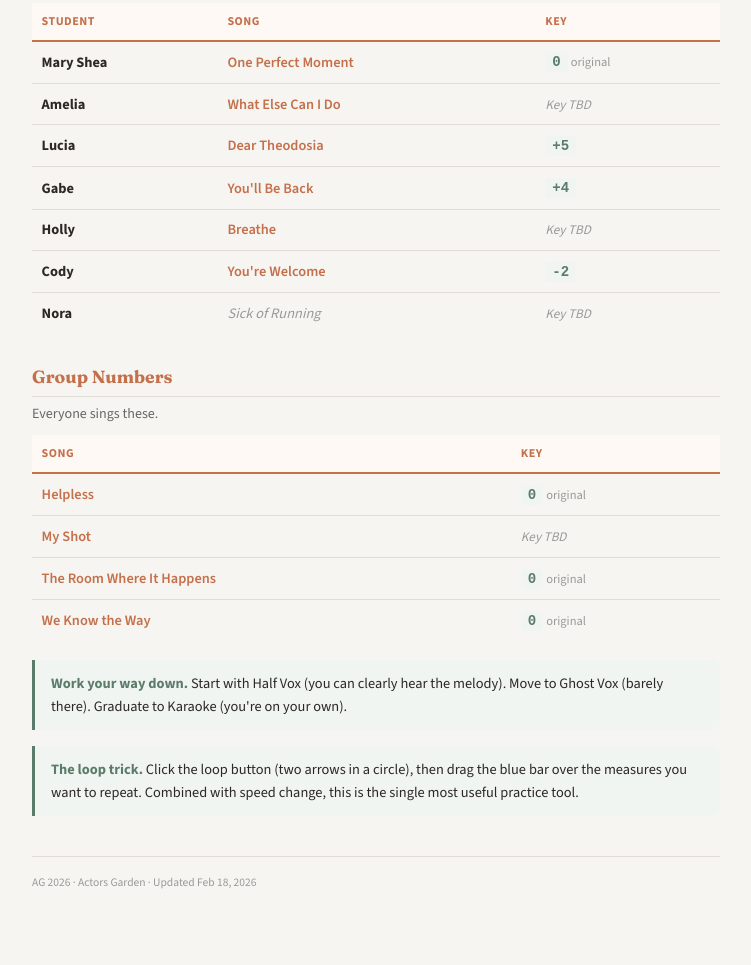
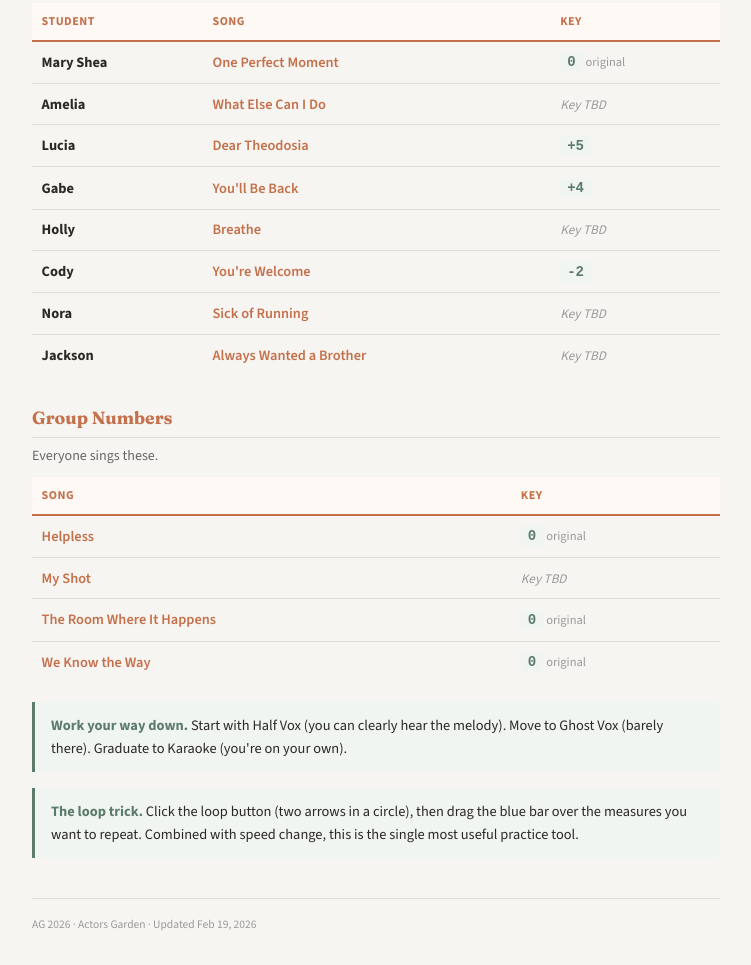
Before and after one commit to salttymalty/ag-practice-links, a plain HTML site: page index.html in a window 1280 px wide. Shown: the part 457-1422 px from the top of the page, without its empty margins (264-1015 px from the left). Before the commit the page ends 1381 px from the top, so only its background shows below. Drawn offline with nearby package versions, Linux system fonts and the light colour scheme.

Commit message:
Update practice links: add Always Wanted a Brother, share Sick of Running, update Dear Theodosia slices
Co-Authored-By: Claude Opus 4.6 <noreply@anthropic.com>

```diff
--- a/index.html
+++ b/index.html
@@ -346,7 +346,7 @@
           </tr>
           <tr>
             <td class="student-name">Lucia</td>
-            <td><a href="https://www.soundslice.com/slices/Mb2sc/" target="_blank" rel="noopener">Dear Theodosia</a></td>
+            <td><a href="https://www.soundslice.com/slices/wHTsc/" target="_blank" rel="noopener">Dear Theodosia</a></td>
             <td><code>+5</code></td>
           </tr>
           <tr>
@@ -366,7 +366,12 @@
           </tr>
           <tr>
             <td class="student-name">Nora</td>
-            <td><span class="not-shared">Sick of Running</span></td>
+            <td><a href="https://www.soundslice.com/slices/Hntbc/" target="_blank" rel="noopener">Sick of Running</a></td>
+            <td><span class="status-note">Key TBD</span></td>
+          </tr>
+          <tr>
+            <td class="student-name">Jackson</td>
+            <td><a href="https://www.soundslice.com/slices/HTTsc/" target="_blank" rel="noopener">Always Wanted a Brother</a></td>
             <td><span class="status-note">Key TBD</span></td>
           </tr>
         </tbody>
@@ -418,7 +423,7 @@
           </tr>
           <tr>
             <td class="student-name">Josie</td>
-            <td><a href="https://www.soundslice.com/slices/Mb2sc/" target="_blank" rel="noopener">Dear Theodosia</a></td>
+            <td><a href="https://www.soundslice.com/slices/YHTsc/" target="_blank" rel="noopener">Dear Theodosia</a></td>
             <td><code>+4</code></td>
           </tr>
           <tr>
@@ -448,7 +453,12 @@
           </tr>
           <tr>
             <td class="student-name">Brooke</td>
-            <td><span class="not-shared">Sick of Running</span></td>
+            <td><a href="https://www.soundslice.com/slices/Hntbc/" target="_blank" rel="noopener">Sick of Running</a></td>
+            <td><span class="status-note">Key TBD</span></td>
+          </tr>
+          <tr>
+            <td class="student-name">Fiona + Ella</td>
+            <td><a href="https://www.soundslice.com/slices/HTTsc/" target="_blank" rel="noopener">Always Wanted a Brother</a></td>
             <td><span class="status-note">Key TBD</span></td>
           </tr>
         </tbody>
@@ -551,7 +561,7 @@
   </div>
 
   <footer>
-    AG 2026 &middot; Actors Garden &middot; Updated Feb 18, 2026
+    AG 2026 &middot; Actors Garden &middot; Updated Feb 19, 2026
   </footer>
 
   <script>
```
